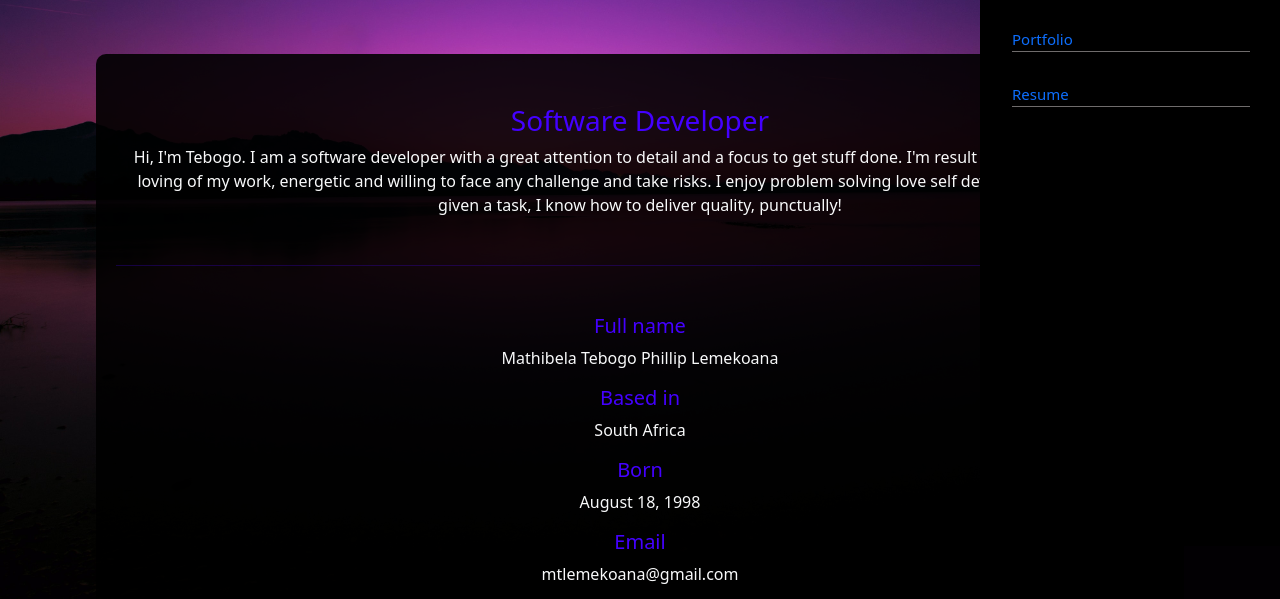
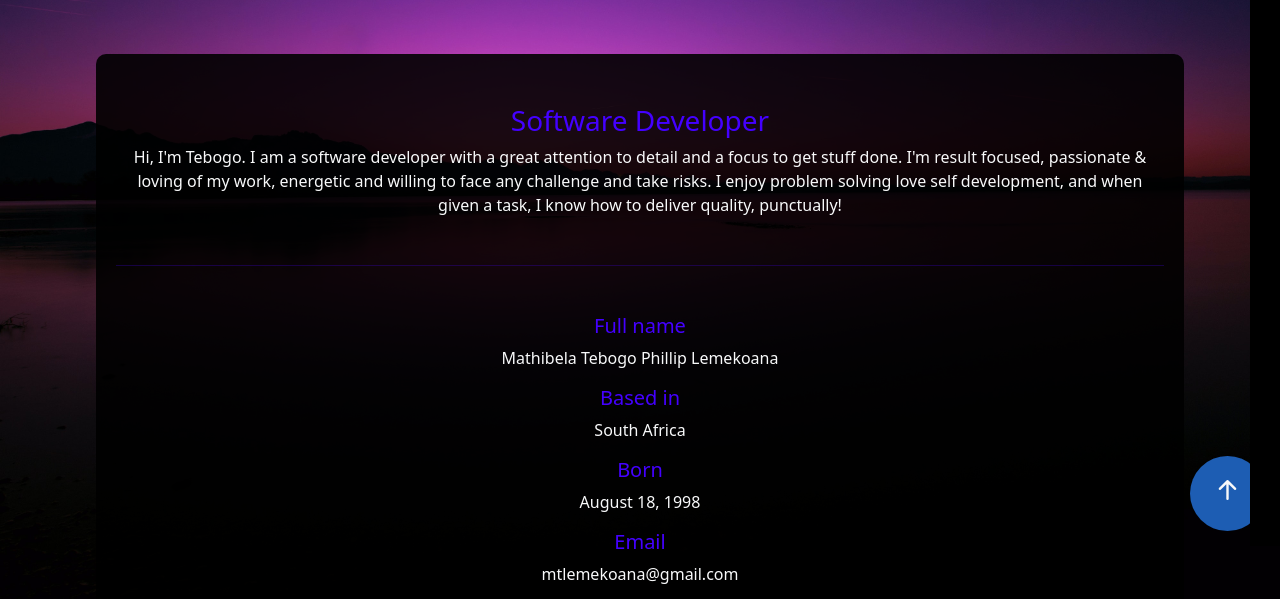
Before and after one commit to LesdoCode/portfolio, a plain HTML site: page index.html in a window 1280 px wide. Shown: the part 254-853 px from the top of the page. Drawn offline with nearby package versions, Linux system fonts and the light colour scheme.

Commit message:
Fix sidebar appearing by default on large screens

```diff
--- a/css/navbar.css
+++ b/css/navbar.css
@@ -30,6 +30,12 @@
 	max-width: 300px;
 	z-index: 100;
 	padding: 30px 30px 30px 0;
+}
+
+@media screen and (min-width: 803px) {
+	.sidebar {
+		max-width: 0px;
+	}
 }
 
 .side-nav-link {
```
